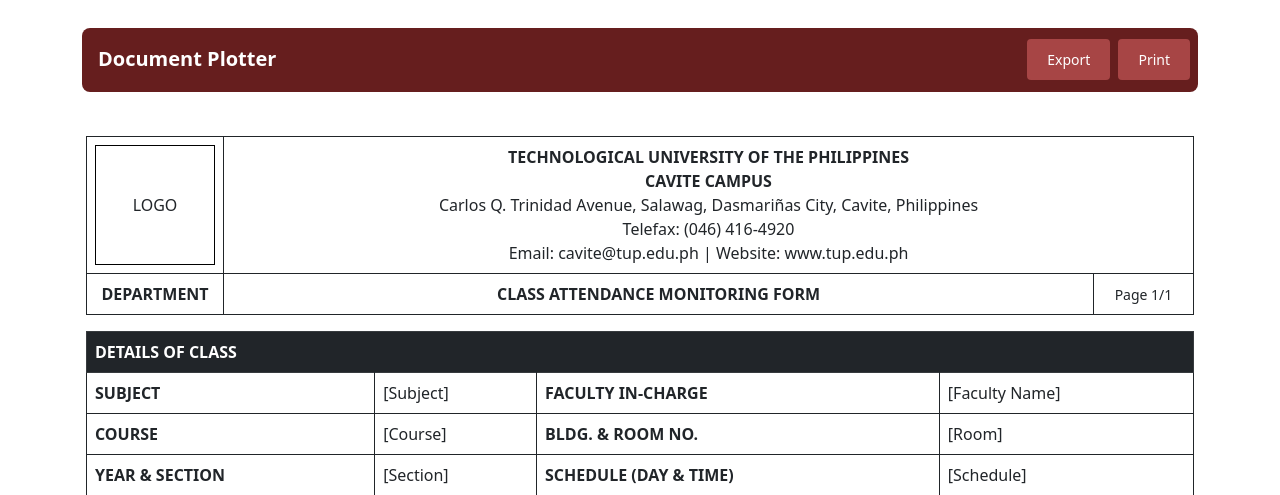
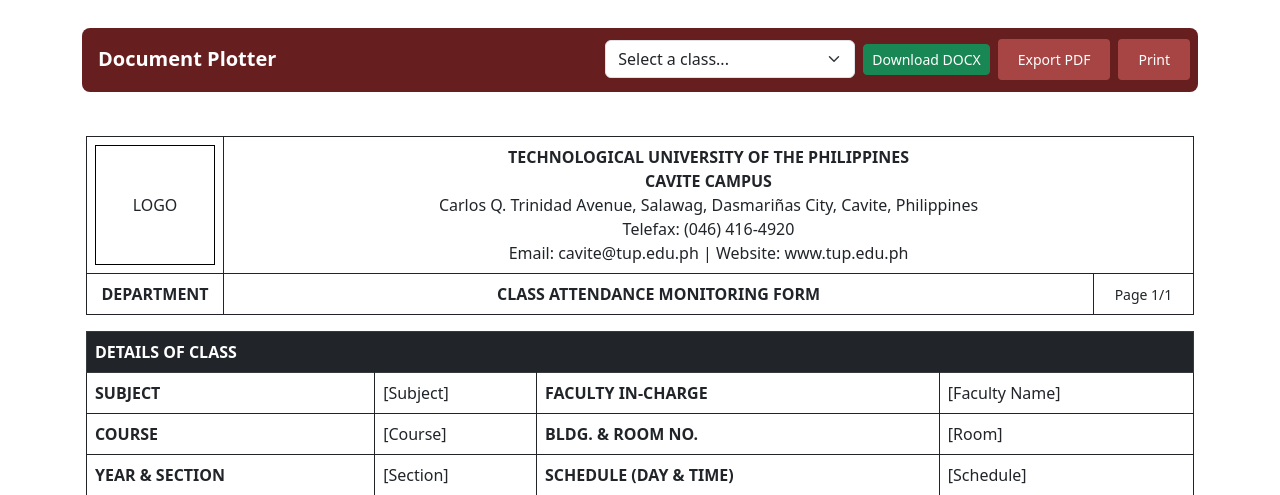
Before and after one commit to Lailebisnotavailable/PTLT---WebApp, a Django app: page /attendance_report_template in a window 1280 px wide. Shown: the top 495 px of the page. Run offline with Django 5.2, Linux system fonts and the light colour scheme; data that the repository does not hold is empty; some libraries are stand-ins or nearby versions.

Commit message:
docs file ongoing

```diff
--- a/PTLT_App/templates/attendance_report_template.html
+++ b/PTLT_App/templates/attendance_report_template.html
@@ -21,7 +21,16 @@
             <strong class="pe-3 me-3 fs-5 ptlt no-print">Document Plotter</strong>
         </div>
         <div class="d-flex align-items-center d-print-none">
-            <button class="btn btn-sm btn-red me-2 " onclick="exportToPDF()">Export</button>
+            <!-- Class Selection Dropdown -->
+            <select id="classSelect" class="form-select me-2" style="width: 250px;">
+                <option value="">Select a class...</option>
+                {% for schedule in class_schedules %}
+                <option value="{{ schedule.id }}">{{ schedule.course_title }} - {{ schedule.course_section.course_section }}</option>
+                {% endfor %}
+            </select>
+
+            <button class="btn btn-sm btn-success me-2" onclick="downloadDocx()">Download DOCX</button>
+            <button class="btn btn-sm btn-red me-2" onclick="exportToPDF()">Export PDF</button>
             <button class="btn btn-sm btn-red me-2" onclick="window.print()">Print</button>
         </div>
     </div>
@@ -112,6 +121,7 @@
                 </tbody>
             </table>
         </div>
+
         <!-- Pagination -->
         <div class="d-flex justify-content-between align-items-center mt-3 d-print-none">
             <span>Showing 1–3 of 3 results</span>
@@ -143,9 +153,28 @@
             pagebreak:    { mode: ['avoid-all'] }
         };
         html2pdf().set(opt).from(element).save();
-
     }
 
+    function downloadDocx() {
+        const classSelect = document.getElementById('classSelect');
+        const selectedClassId = classSelect.value;
+
+        if (!selectedClassId) {
+            alert('Please select a class first!');
+            return;
+        }
+
+        // Create the download URL
+        const downloadUrl = `/attendance/docx/${selectedClassId}/`;
+
+        // Create a temporary link and click it to download
+        const link = document.createElement('a');
+        link.href = downloadUrl;
+        link.style.display = 'none';
+        document.body.appendChild(link);
+        link.click();
+        document.body.removeChild(link);
+    }
 </script>
 
 </body>
--- a/PTLT_App/urls.py
+++ b/PTLT_App/urls.py
@@ -28,4 +28,5 @@
     path('api/auth/login/', views.mobile_login, name='mobile_login'),
     path("api/set_semester", views.set_semester, name="set_semester"),
     path('force-password-change/', views.force_password_change, name='force_password_change'),
+    path('attendance/docx/<int:class_id>/', views.generate_attendance_docx_view, name='generate_attendance_docx'),
 ] + router.urls
--- a/PTLT_App/views.py
+++ b/PTLT_App/views.py
@@ -2,7 +2,7 @@
 from django.contrib import messages
 from django.views.decorators.csrf import csrf_protect
 import json
-from django.http import JsonResponse
+from django.http import JsonResponse, HttpResponse
 from django.views.decorators.csrf import csrf_exempt
 from django.template.loader import render_to_string
 from django.db.models import Q
@@ -57,6 +57,13 @@
     AccountSerializer, ClassScheduleSerializer, AttendanceRecordSerializer,
     MobileAccountSerializer, MobileAttendanceSerializer
 )
+
+# for docx file
+from docxtpl import DocxTemplate
+from io import BytesIO
+import os
+from django.conf import settings
+
 #para to sa schedule ni instructor
 PERIODS = [
     (time(9, 30), time(10, 20), "I"),
@@ -807,11 +814,12 @@
             return JsonResponse({"status": "error"}, status=400)
 
 def attendance_report_template(request):
-    return render(request, 'attendance_report_template.html')
+    # Get class schedules for the dropdown
+    class_schedules = ClassSchedule.objects.all()
 
-def attendance_report_template(request):
     context = {
-        'rows': range(1, 41)  # This creates numbers 1-40
+        'rows': range(1, 41),  # This creates numbers 1-40
+        'class_schedules': class_schedules
     }
     return render(request, 'attendance_report_template.html', context)
 
@@ -953,3 +961,91 @@
             })
 
     return Response({'error': 'Invalid credentials'}, status=status.HTTP_401_UNAUTHORIZED)
+
+# for docx file
+def generate_attendance_docx_view(request, class_id):
+    """
+    Generate attendance template as .docx file
+    """
+    try:
+        # Path to your template file
+        template_path = os.path.join(settings.BASE_DIR, 'PTLT_App', 'templates', 'attendance_template.docx')
+
+        # Load the template
+        doc = DocxTemplate(template_path)
+
+        # Get class schedule data
+        class_schedule = get_object_or_404(ClassSchedule, id=class_id)
+
+        # Get students for this class
+        students = Account.objects.filter(
+            course_section=class_schedule.course_section,
+            role='Student'
+        ).order_by('last_name', 'first_name')
+
+        # Prepare student data
+        students_data = []
+        for student in students:
+            student_data = {
+                'full_name': f"{student.last_name}, {student.first_name}",
+                'sex': student.sex,
+                'attendance': {
+                    'time1': '',
+                    'time2': '',
+                    'time3': '',
+                    'time4': '',
+                    'time5': '',
+                    'time6': '',
+                    'time7': '',
+                    'time8': '',
+                }
+            }
+            students_data.append(student_data)
+
+        # Generate dates
+        dates = []
+        base_date = datetime.date.today()
+        for i in range(8):
+            date = base_date + datetime.timedelta(days=i*2)
+            dates.append(date.strftime("%m/%d"))
+
+        # Context data
+        context = {
+            'subject': class_schedule.course_title,
+            'faculty_name': f"{class_schedule.professor.first_name} {class_schedule.professor.last_name}" if class_schedule.professor else '',
+            'course': class_schedule.course_section.course_name if class_schedule.course_section else '',
+            'room_assignment': class_schedule.room_assignment,
+            'year_section': class_schedule.course_section.course_section if class_schedule.course_section else '',
+            'schedule': f"{class_schedule.days} {class_schedule.time_in}-{class_schedule.time_out}",
+            'date1': dates[0],
+            'date2': dates[1],
+            'date3': dates[2],
+            'date4': dates[3],
+            'date5': dates[4],
+            'date6': dates[5],
+            'date7': dates[6],
+            'date8': dates[7],
+            'students': students_data
+        }
+
+        # Render the template
+        doc.render(context)
+
+        # Save to memory
+        file_stream = BytesIO()
+        doc.save(file_stream)
+        file_stream.seek(0)
+
+        # Create response
+        response = HttpResponse(
+            file_stream.read(),
+            content_type='application/vnd.openxmlformats-officedocument.wordprocessingml.document'
+        )
+
+        filename = f"Attendance_{class_schedule.course_code}_{datetime.date.today().strftime('%Y%m%d')}.docx"
+        response['Content-Disposition'] = f'attachment; filename="{filename}"'
+
+        return response
+
+    except Exception as e:
+        return HttpResponse(f"Error generating document: {str(e)}", status=500)
```
Also changed, not shown: 3 other files.
